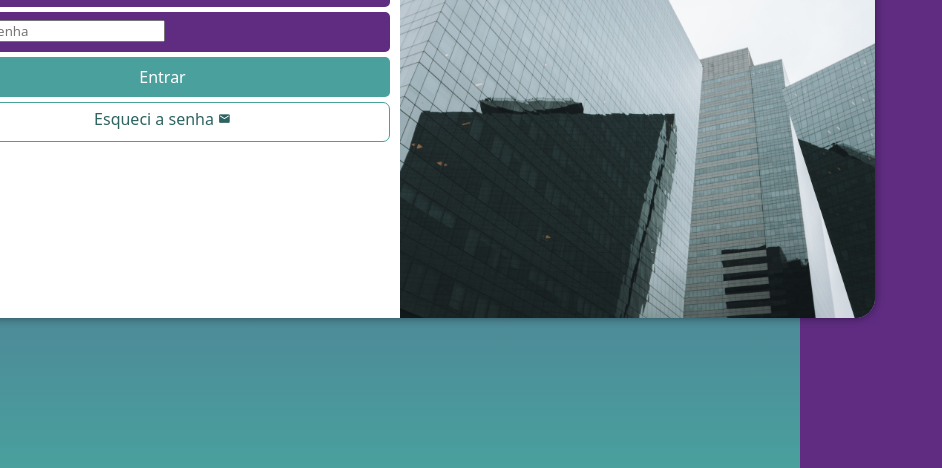
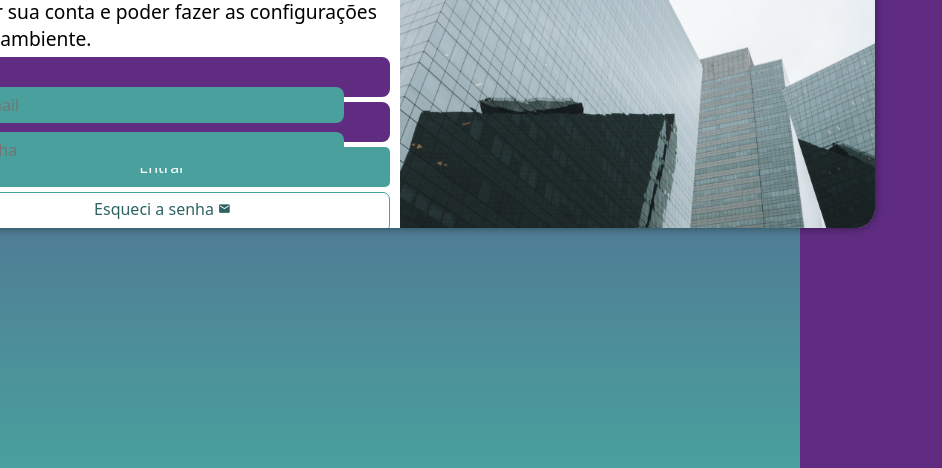
Before and after one commit to joaovitornishimoto/projeto-login, a plain HTML site: page index.html in a window 1280 px wide. Shown: the part 332-800 px from the top of the page, without its empty margins (0-942 px from the left). Drawn offline with Linux system fonts and the light colour scheme.

Commit message:
finalizei o projeto login.

```diff
--- a/estilos/media-query.css
+++ b/estilos/media-query.css
@@ -9,13 +9,14 @@ Desktop: 992px até 1200px
 Grandes telas: acima de 1200px
 */
 
-@media screen and (min-width: 768px) and (max-width: 992px) {
+@media screen and (min-width: 768px) and (max-width: 992px) { /* Configurações para tablet */
     body {
         background-image: linear-gradient(to top, #49a09d, #5f2c82);
     }
 
     section#login {
         width: 90vw;
+        height: 280px;
     }
 
     section#login > div#imagem {
@@ -30,13 +31,14 @@ Grandes telas: acima de 1200px
     }
 }
 
-@media screen and (min-width: 992px) {
+@media screen and (min-width: 992px) { /* Configurações para Desktop */
     body {
         background-image: linear-gradient(to top, #49a09d, #5f2c82);
     }
 
     section#login {
         width: 950px;
+        height: 320px;
     }
 
     section#login > div#imagem {
--- a/estilos/style.css
+++ b/estilos/style.css
@@ -30,7 +30,6 @@ section#login {
     position: absolute;
     top: 50%;
     left: 50%;
-    transform: translate(-50%, -50%);
     overflow: hidden;
 
     background-color: white;
@@ -41,6 +40,7 @@ section#login {
 
     transition: width .3s, height .3s;
     transition-timing-function: ease;
+    transform: translate(-50%, -50%);
 }
 
 section#login > div#imagem {
@@ -67,15 +67,40 @@ div#formulario > p {
 
 form > div.campo {
     background-color: #5f2c82;
+    border: 2px solid #5f2c82;
     display: block;
     width: 100%;
     height: 40px;
-    border-radius: 5px;
+    border-radius: 8px;
     margin: 5px 0px;
 }
 
 div.campo > label {
     display: none;
+}
+
+div.campo > span {
+    color: white;
+    /*background-color: black;*/
+    font-size: 2em;
+    width: 40px;
+    padding: 5px;
+}
+
+div.campo > input {
+    background-color: #49a09d;
+    font-size: 1em;
+    width: calc(100% - 44px);
+    height: 100%;
+    border: 0px;
+    border-radius: 8px;
+    padding: 4px;
+    transform: translateY(-14px);
+}
+
+div.campo > input:focus-within {
+    background-color: white;
+    border: none;
 }
 
 form > input[type=submit] {
```
